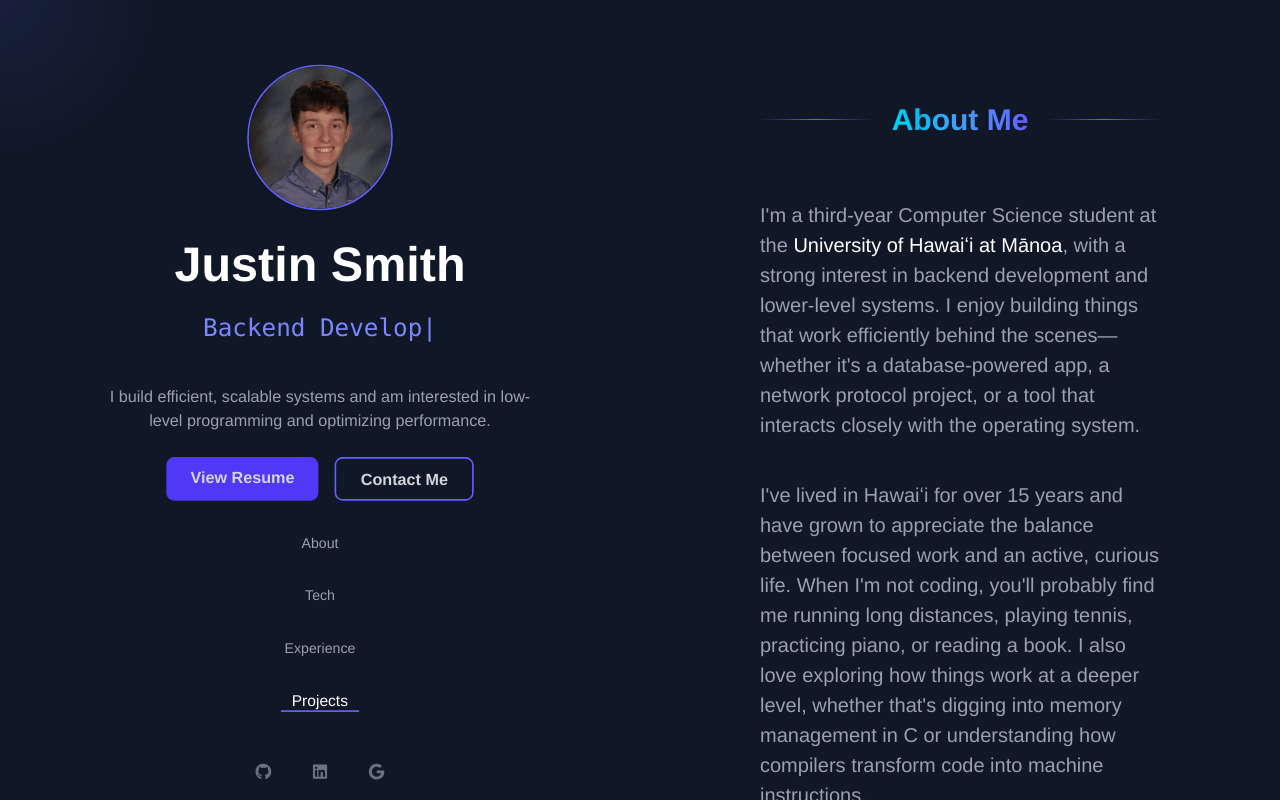
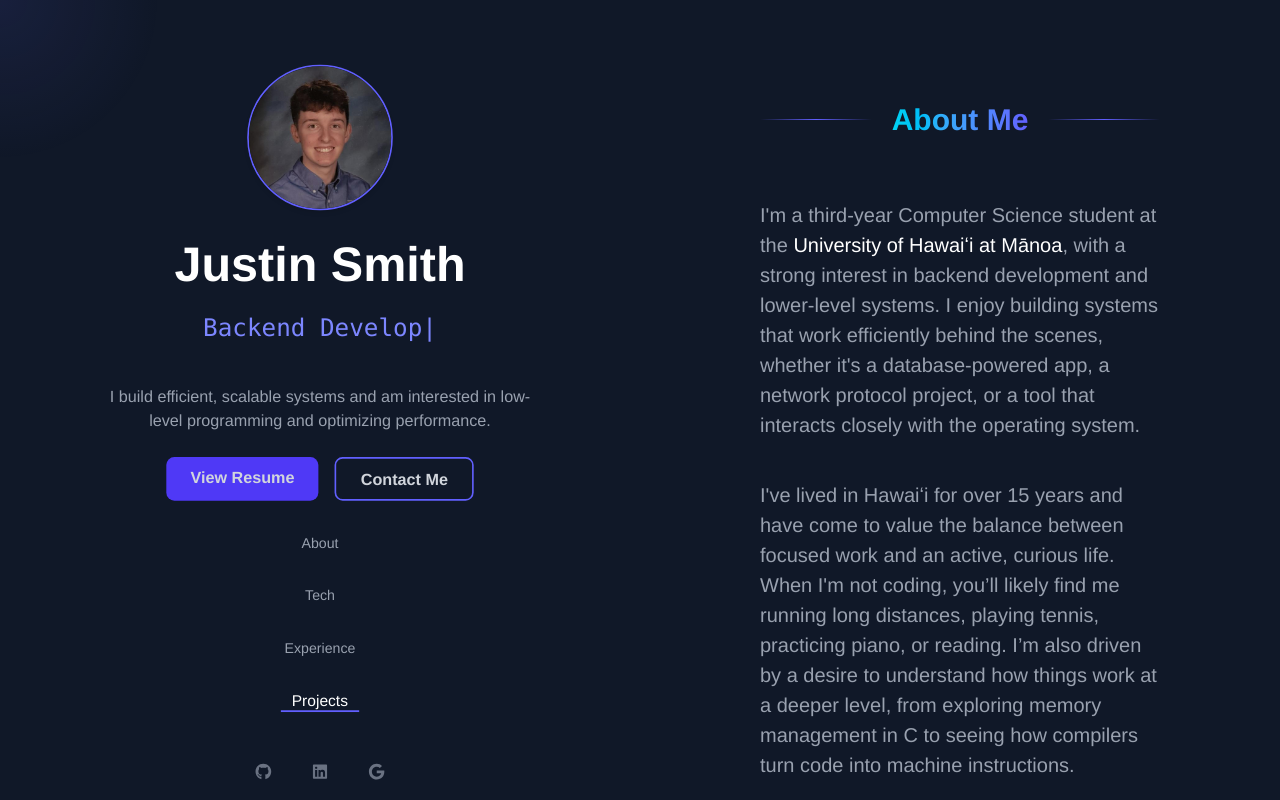
Before and after one commit to justnsmith/justnsmith.github.io, a React (Vite) app: page / in a window 1280 px wide. Built offline with nearby package versions, Linux system fonts and the light colour scheme.

Commit message:
Update About.tsx

```diff
--- a/src/components/About.tsx
+++ b/src/components/About.tsx
@@ -26,10 +26,10 @@ export default function About() {
                         >
                             University of Hawaiʻi at Mānoa
                         </a>
-                        , with a strong interest in backend development and lower-level systems. I enjoy building things that work efficiently behind the scenes—whether it's a database-powered app, a network protocol project, or a tool that interacts closely with the operating system.
+                        , with a strong interest in backend development and lower-level systems. I enjoy building systems that work efficiently behind the scenes, whether it's a database-powered app, a network protocol project, or a tool that interacts closely with the operating system.
                     </p>
                     <p>
-                        I've lived in Hawaiʻi for over 15 years and have grown to appreciate the balance between focused work and an active, curious life. When I'm not coding, you'll probably find me running long distances, playing tennis, practicing piano, or reading a book. I also love exploring how things work at a deeper level, whether that's digging into memory management in C or understanding how compilers transform code into machine instructions.
+                        I've lived in Hawaiʻi for over 15 years and have come to value the balance between focused work and an active, curious life. When I'm not coding, you’ll likely find me running long distances, playing tennis, practicing piano, or reading. I’m also driven by a desire to understand how things work at a deeper level, from exploring memory management in C to seeing how compilers turn code into machine instructions.
                     </p>
                     <p>
                         I'm always learning, always building, and always looking for ways to grow both technically and creatively.
```
